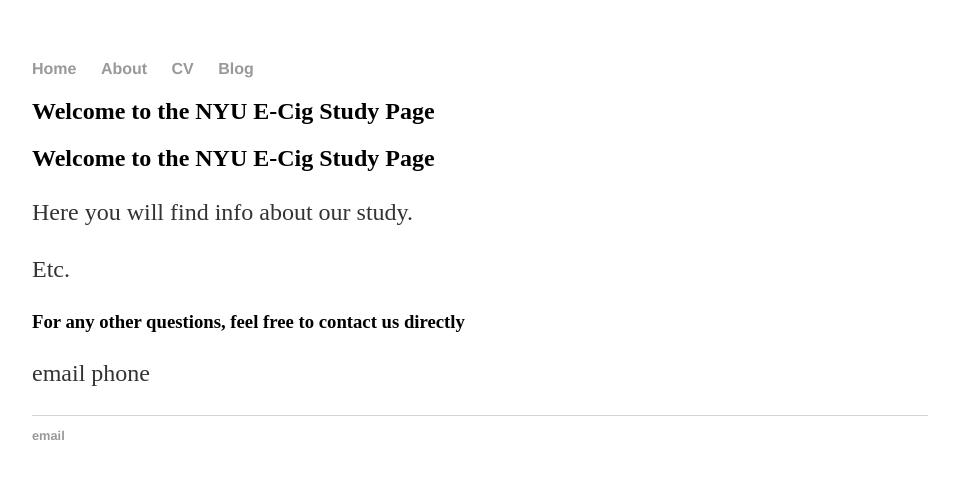
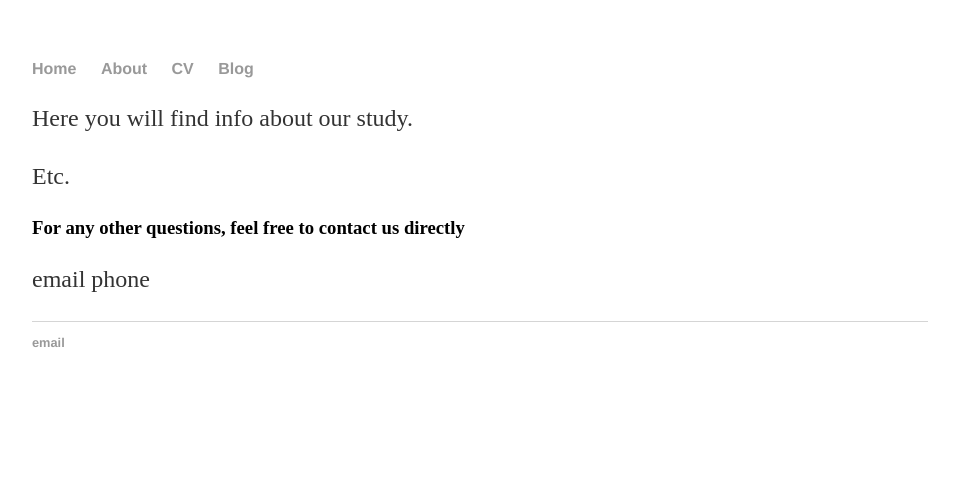
Before and after one commit to nyu-mhealth/juul_study_page, a Jekyll site: the page built from index.md, in a window 1280 px wide. Shown: the top 479 px of the page, without its empty margins (160-1119 px from the left). Built offline with Jekyll 4.4.1, drawn with Linux system fonts in a browser that asks for light colours; our own code applies the rules of GitHub Pages for plain Markdown files.

Commit message:
Update index.md

```diff
--- a/index.md
+++ b/index.md
@@ -1,4 +1,4 @@
-## Welcome to the NYU E-Cig Study Page
+
 
 Here you will find info about our study.
 
```
